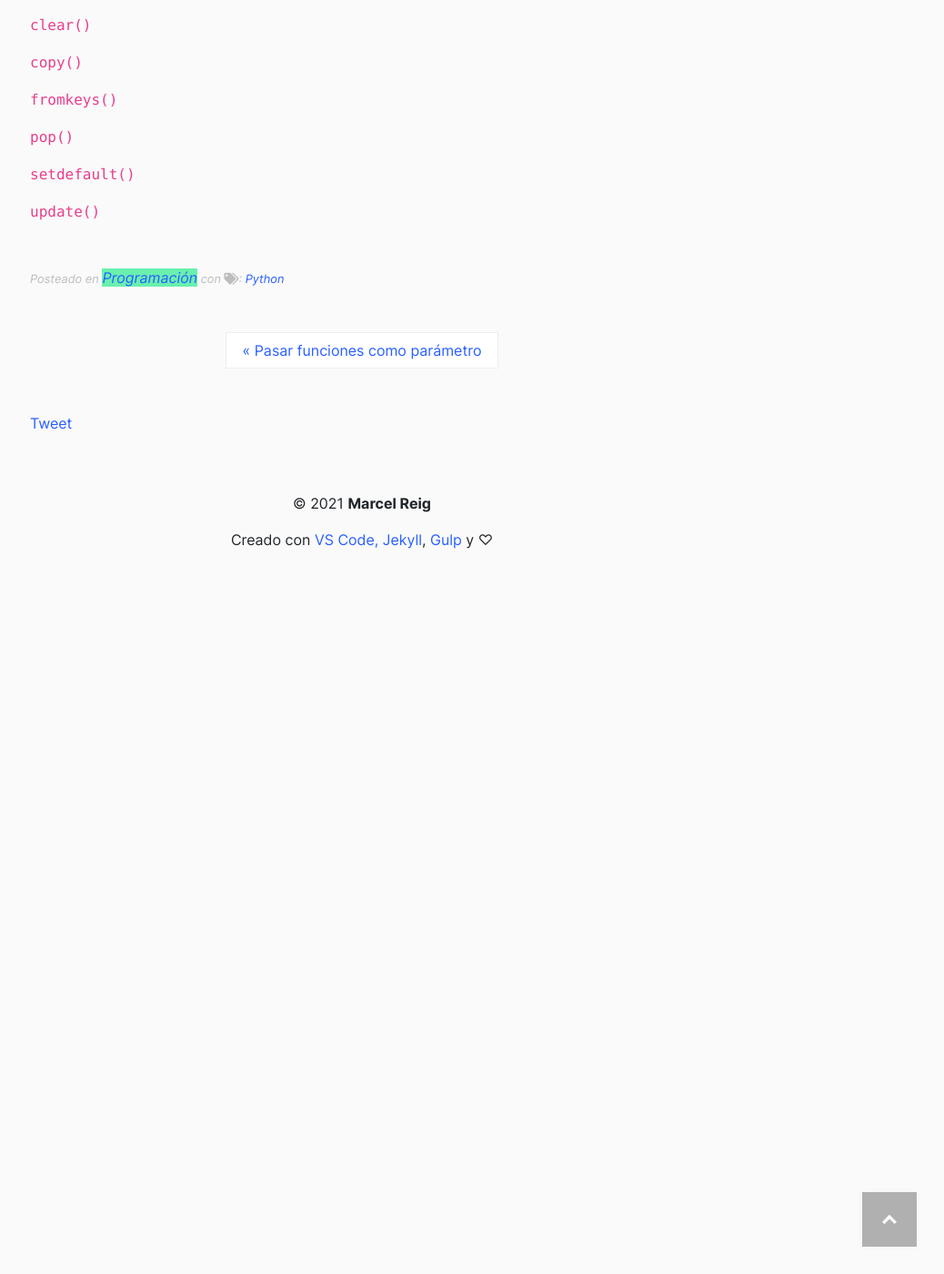
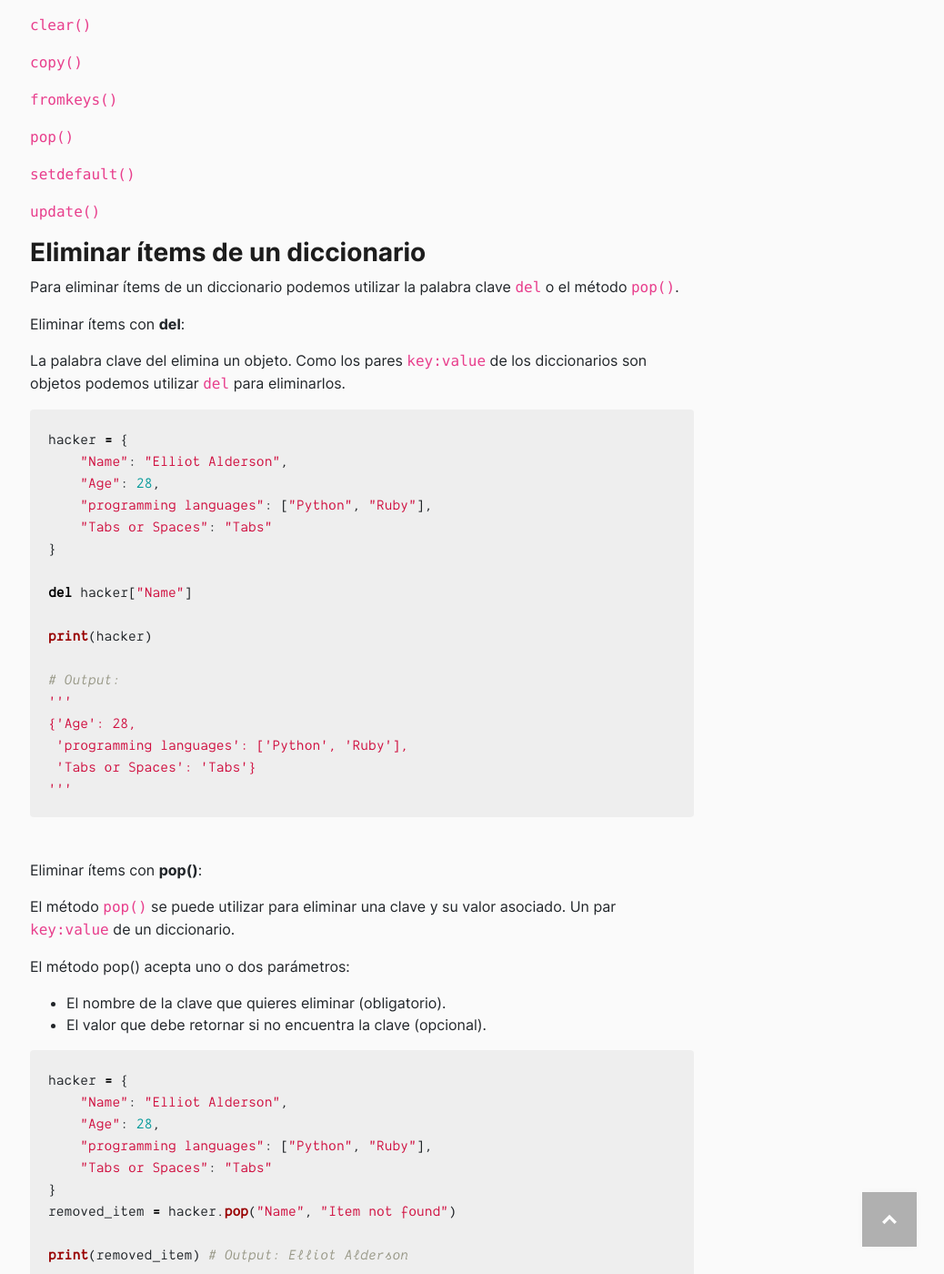
Before and after one commit to MarcelReig/netinetidesign, a Jekyll site: the page built from _posts/2021-09-11-diccionarios-en-python.md, in a window 1280 px wide and 1400 px high, scrolled down 3683 px. Shown: the whole window at 91% size, without its empty margins (242-1280 px from the left). Built offline with Jekyll 4.4.1, drawn with Linux system fonts in a browser that asks for light colours; comment, search, counter and statistics services are not loaded; some of the changed text lies outside the part shown.

Commit message:
edit python dictionaries post

````diff
--- a/_posts/2021-09-11-diccionarios-en-python.md
+++ b/_posts/2021-09-11-diccionarios-en-python.md
@@ -142,3 +142,166 @@
 `setdefault()`
 
 `update()`
+
+### Eliminar ítems de un diccionario
+
+Para eliminar ítems de un diccionario podemos utilizar la palabra clave `del` o el método `pop()`.
+
+Eliminar ítems con __del__:
+
+La palabra clave del elimina un objeto. Como los pares `key:value` de los diccionarios son objetos podemos utilizar `del` para eliminarlos.
+
+```py
+hacker = {
+    "Name": "Elliot Alderson",
+    "Age": 28,
+    "programming languages": ["Python", "Ruby"],
+    "Tabs or Spaces": "Tabs"
+}
+
+del hacker["Name"]
+
+print(hacker)
+
+# Output:
+'''
+{'Age': 28,
+ 'programming languages': ['Python', 'Ruby'],
+ 'Tabs or Spaces': 'Tabs'}
+'''
+```
+
+Eliminar ítems con __pop()__:
+
+El método `pop()` se puede utilizar para eliminar una clave y su valor asociado.
+Un par `key:value` de un diccionario.
+
+El método pop() acepta uno o dos parámetros:
+
+- El nombre de la clave que quieres eliminar (obligatorio).
+- El valor que debe retornar si no encuentra la clave (opcional).
+
+```py
+hacker = {
+    "Name": "Elliot Alderson",
+    "Age": 28,
+    "programming languages": ["Python", "Ruby"],
+    "Tabs or Spaces": "Tabs"
+}
+removed_item = hacker.pop("Name", "Item not found")
+
+print(removed_item) # Output: Elliot Alderson
+
+print(hacker)
+
+# Output:
+'''
+{'Age': 28,
+ 'programming languages': ['Python',
+  'Ruby'], 'Tabs or Spaces': 'Tabs'}
+'''
+```
+
+### Diccionarios anidados
+
+Un diccionario anidado es un diccionario dentro de otro.
+
+```py
+hackers = {
+    1: {
+        "Name": "Elliot Alderson",
+        "Age": 28,
+    },
+    2: {
+        "Name": "Richard Hendricks",
+        "Age": 33,
+    }
+}
+print(hackers[1]["Name"])
+print(hackers[1]["Age"])
+print(hackers[2]["Name"])
+print(hackers[2]["Age"]
+# Output:
+'''
+Elliot Alderson
+28
+Richard Hendricks
+33
+'''
+```
+### Trabajando con una lista de diccionarios anidados
+
+```py
+hackers = [
+    {
+        'hacker_one': {
+            "Name": "Elliot Alderson",
+            "Age": 28,
+            "programming languages": ["Python", "Ruby"],
+            "Tabs or Spaces": "Tabs"
+        }
+    },
+    {
+        'hacker_two': {
+            "Name": "Richard Hendricks",
+            "Age": 33,
+            "programming languages": ["C", "Ruby", "Java"],
+            "Tabs or Spaces": "Tabs"
+        }
+    }
+]
+
+print(hackers)
+
+# Output:
+'''
+[{'hacker_one':
+{'Name': 'Elliot Alderson',
+'Age': 28,
+ 'programming languages': ['Python', 'Ruby'],
+ 'Tabs or Spaces': 'Tabs'}},
+{'hacker_two':
+{'Name': 'Richard Hendricks',
+'Age': 33,
+ 'programming languages': ['C', 'Ruby', 'Java'],
+  'Tabs or Spaces': 'Tabs'}}]
+'''
+```
+
+### Acceder a elementos en la lista de diccionarios anidados
+
+Para acceder a elementos en la lista de diccionarios anidados utilizamos el índice `[]` en Python.
+
+```py
+hackers = [
+    {
+        'hacker_one': {
+            "Name": "Elliot Alderson",
+            "Age": 28,
+            "programming languages": ["Python", "Ruby"],
+            "Tabs or Spaces": "Tabs"
+        }
+    },
+    {
+        'hacker_two': {
+            "Name": "Richard Hendricks",
+            "Age": 33,
+            "programming languages": ["C", "Ruby", "Java"],
+            "Tabs or Spaces": "Tabs"
+        }
+    }
+]
+
+hacker_two = hackers[1].get("hacker_two", "Hacker not found")
+
+print(list(hacker_two.values())[0])
+print(list(hacker_two.values())[1])
+print(list(hacker_two.values())[2])
+
+# Output:
+'''
+Richard Hendricks
+33
+['C', 'Ruby', 'Java']
+'''
+```
--- a/about/index.html
+++ b/about/index.html
@@ -4,7 +4,6 @@
 description: Marcel Reig - Diseñador y front-end developer Menorca
 devicons_css: load cdn styles only when is necessary
 ---
-
 
 <div class="about-wrapper">
   <div class="about-left">
@@ -71,12 +70,12 @@
                 una serie de documentales web para <mark>El Ayuntamiento de Barcelona, el Periódico y la AMB</mark>.
               </p>
               <p><b>2017</b> En un evento de tecnología de mi localidad conozco al CEO de <mark>mybooking.es</mark> el cual me propone que le ayude en temas de diseño y maquetación. En estos 4 años tengo la oportunidad de
-                trabajar en una <mark>Start Up de tecnología</mark> en sus fases iniciales, de aprender de un programador senior y de ver como crece el equipo y evoluciona el proyecto.
+                trabajar en una <mark>Start Up de tecnología</mark> en sus fases iniciales, aprender de un programador senior y de ver como crece el equipo y evoluciona el el proyecto.
               </p>
               <p><b>2021</b> Consigo una beca para el <mark>Bootcamp Full Stack</mark> en la escuela americana
                 <mark>Bottega</mark>,
                 donde
-                  espero adquirir los conocimientos necesarios para poder acceder a ofertas tech.
+                  espero adquirir los conocimientos necesarios para poder acceder a ofertas tech en el 2022.
               </p>
               <h6>Actualidad</h6>
               <p>Actualmente invierto mi tiempo en:</p>
````
